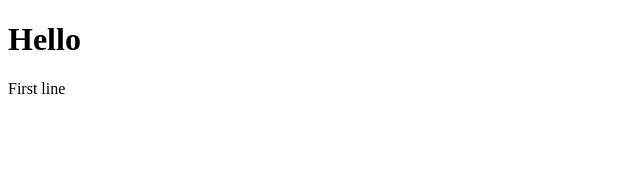
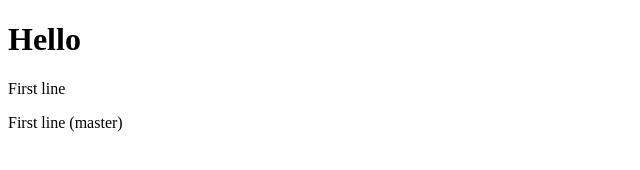
Before and after one commit to mynameissidr/newstudy, a plain HTML site: page index.html in a window 1280 px wide. Shown: the whole page, without its empty margins (0-640 px from the left). Drawn offline with Linux system fonts and the light colour scheme.

Commit message:
Commit 3

```diff
--- a/index.html
+++ b/index.html
@@ -8,6 +8,7 @@
 	<h1>Hello</h1>
 	<div>
 		<p><span>First line</span></p>
+		<p><span>First line (master)</span></p>
 	</div>
 </body>
 </html>
```
